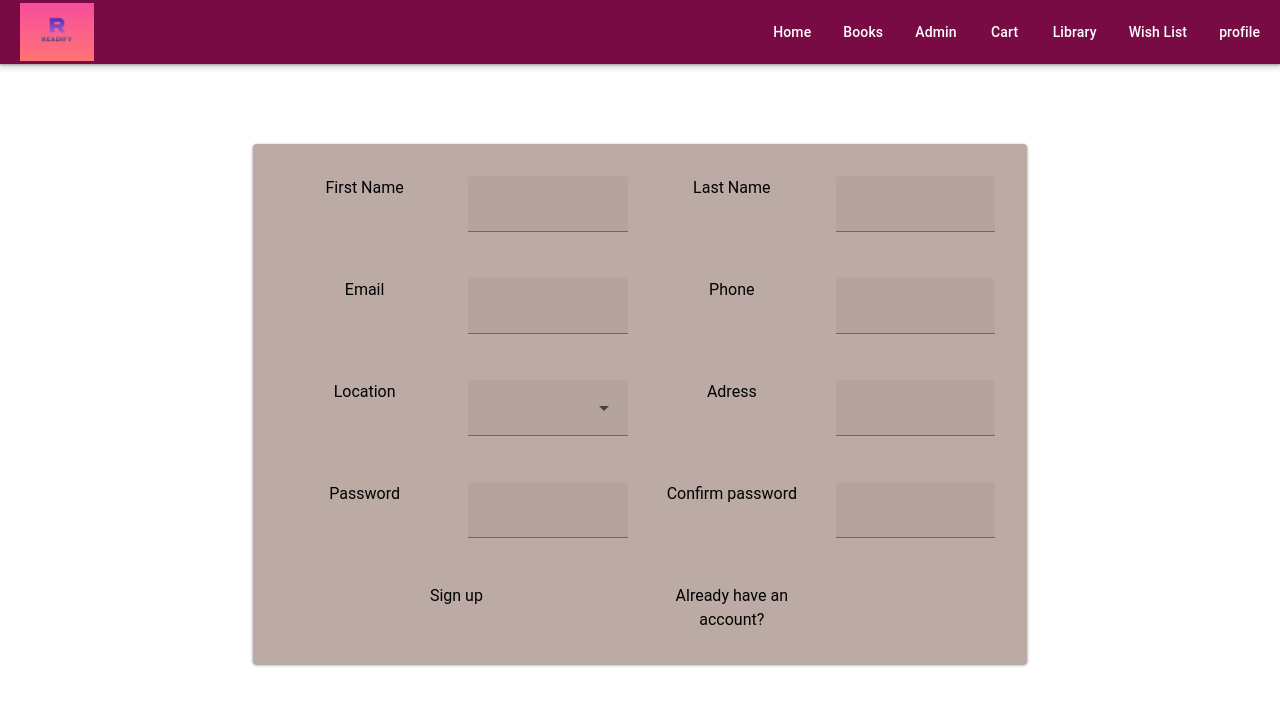
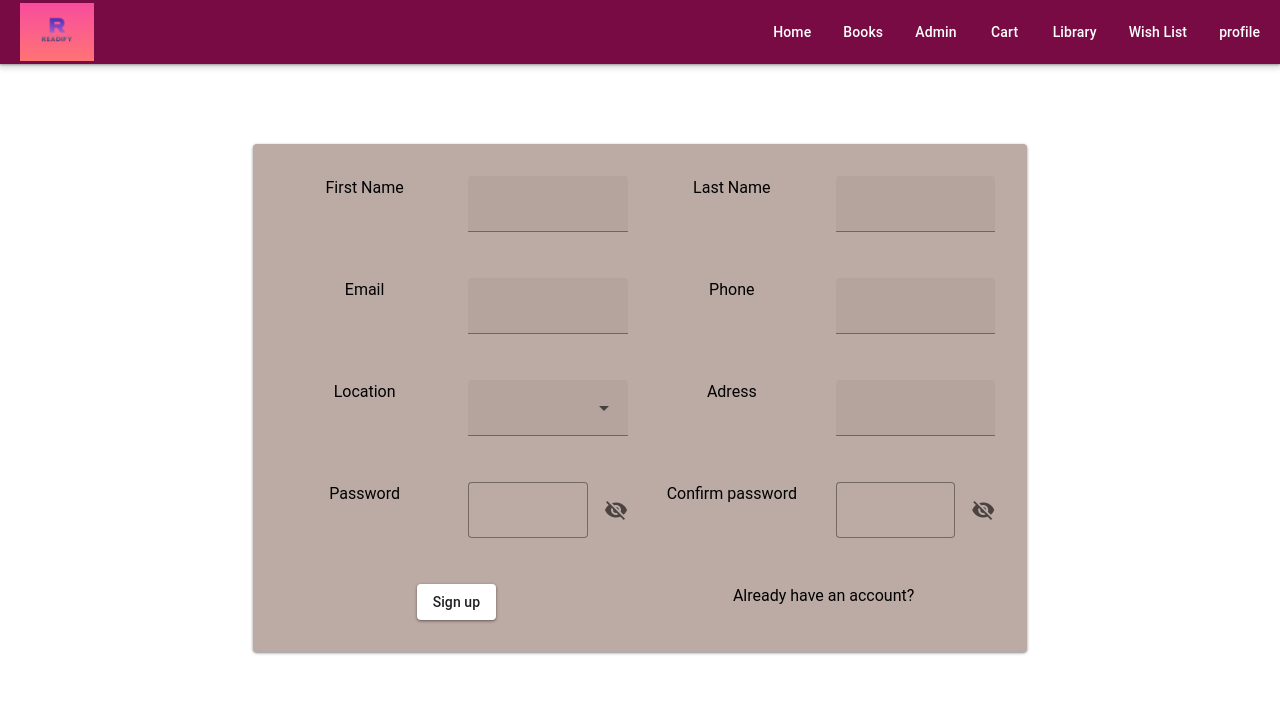
Before and after one commit to Taffny/WISHLISTE, a Vue app: page /sign_up in a window 1280 px wide. Shown: the top 706 px of the page. Built offline with nearby package versions, Linux system fonts and the light colour scheme.

Commit message:
signup component

```diff
--- a/src/components/SignUp.vue
+++ b/src/components/SignUp.vue
@@ -1,4 +1,45 @@
 <script setup>
+import { ref } from 'vue'
+
+const showPassword = ref(false)
+const password = ref(null)
+
+const confirmPassword= ref(null)
+const showConfirm = ref(false)
+const rules = {
+    required: value => !!value || 'Required.',//if statements
+    min: v => v.length >= 8 || 'Min 8 characters', //if statements
+    passwordMatch: () => password == confirmPassword || 'Passwords must match' //function to check passwords are matching
+  }
+
+  //data models
+  const firstName = ref(null) //ref makes it reactive
+  const lastName= ref(null)
+  const email= ref(null)
+  const address= ref(null)
+  const phone= ref(null)
+  const location= ref(null)
+
+function register(){
+const data={
+
+
+    firstName:firstName.value,
+    lastName:lastName.value,
+    email:email.value,
+    address:address.value,
+    phone:phone.value,
+    location:location.value,
+    password:password.value,
+}
+ try{
+    localStorage.setItem("user", JSON.stringify(data))
+ }catch{
+    console.log("Error signing up")
+ }
+
+}
+
 
 </script>
 <template>
@@ -12,13 +53,13 @@
                         <div>First Name</div>
                     </v-col>
                     <v-col md="3">
-                        <v-text-field ></v-text-field>
+                        <v-text-field v-model="firstName" ></v-text-field>
                     </v-col>
                     <v-col md="3">
                         <div>Last Name</div>
                     </v-col>
                     <v-col md="3">
-                        <v-text-field></v-text-field>
+                        <v-text-field v-model="lastName"></v-text-field>
                     </v-col>
                 </v-row>
                 <v-row>
@@ -26,13 +67,13 @@
                         <div>Email</div>
                     </v-col>
                     <v-col md="3">
-                        <v-text-field ></v-text-field>
+                        <v-text-field v-model="email"></v-text-field>
                     </v-col>
                     <v-col md="3">
                         <div >Phone</div>
                     </v-col>
                     <v-col md="3">
-                        <v-text-field type="number"></v-text-field>
+                        <v-text-field type="number" v-model="phone"></v-text-field>
                     </v-col>
                 </v-row>
                 <v-row>
@@ -40,7 +81,7 @@
                         <div>Location</div>
                     </v-col>
                     <v-col md="3">
-                        <v-select :items="['Langata','Rongai','Muthaiga','Runda']">
+                        <v-select :items="['Langata','Rongai','Muthaiga','Runda']" v-model="location">
 
                         </v-select>
                     </v-col>
@@ -48,7 +89,7 @@
                         <div>Adress</div>
                     </v-col>
                     <v-col md="3">
-                        <v-text-field></v-text-field>
+                        <v-text-field v-model="address"></v-text-field>
                     </v-col>
                 </v-row>
                 <v-row>
@@ -56,21 +97,35 @@
                         <div>Password</div>
                     </v-col>
                     <v-col md="3">
-                        <v-text-field ></v-text-field>
+                        <v-text-field
+                                v-model="password"
+                                :append-icon="showPassword ? 'mdi-eye' : 'mdi-eye-off'"
+                                :rules="[rules.required, rules.min]"
+                                :type="showPassword ? 'text' : 'password'"
+                                variant="outlined"
+                                @click:append="showPassword = !showPassword"
+                            ></v-text-field>
                     </v-col>
                     <v-col md="3">
                         <div>Confirm password</div>
                     </v-col>
                     <v-col md="3">
-                        <v-text-field></v-text-field>
+                        <v-text-field
+                                v-model="confirmPassword"
+                                :append-icon="showConfirm ? 'mdi-eye' : 'mdi-eye-off'"
+                                :rules="[rules.required, rules.min, rules.passwordMatch,]"
+                                :type="showConfirm ? 'text' : 'password'"
+                                variant="outlined"
+                                @click:append="showConfirm = !showConfirm"
+                            ></v-text-field>
                     </v-col>
                 </v-row>
                 <v-row>
                     <v-col md="6">
-                        <div>Sign up</div>
+                        <v-btn @click="register()">Sign up</v-btn>
                     </v-col>
 
-                    <v-col md="3">
+                    <v-col md="6">
                         <div>Already have an account?</div>
                     </v-col>
 
--- a/src/components/WishList.vue
+++ b/src/components/WishList.vue
@@ -14,6 +14,17 @@ function checkout(item) {
     cartStore.updateCart(item)
     router.push('/cart')
 }
+function moveToCart(item, index) {
+    const cartItem = { ...item, quantity: item.quantity || 1 }
+    console.log('Moving to cart:', cartItem)
+    cartStore.updateCart(cartItem)
+    wish.value.splice(index, 1)
+    router.push('/cart')
+}
+
+function removeFromWish(index) {
+    wish.value.splice(index, 1)
+}
 
 
 
@@ -24,14 +35,14 @@ function checkout(item) {
 
     <v-container>
         <v-row>
-            <v-col md="12">
+            <v-col md="12" >
                 <div class="text-display-medium mb-12 mt-12 text-center">
                     Your Wish list
                 </div>
             </v-col>
         </v-row>
         <v-row>
-            <v-col md="12" v-for="item in wish" >
+            <v-col md="12" v-for="(item,index) in wish" :key="index" >
                 <v-card color="primary">
                     <v-row class="align-center" style="min-height:200px;">
                         <v-col md="3" class="d-flex flex-column justify-centre align-center">
```
